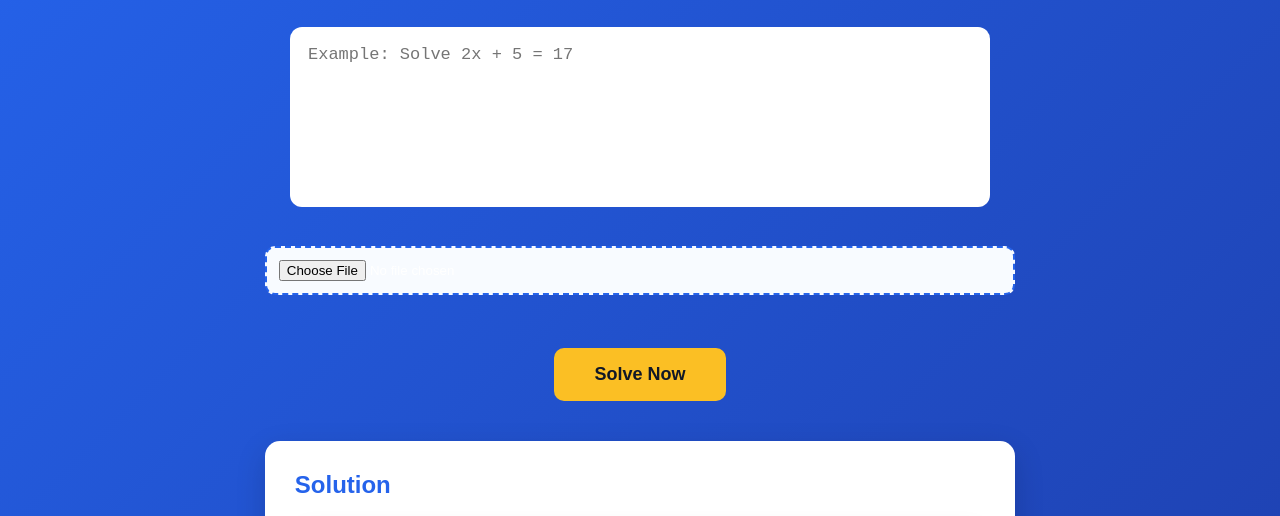
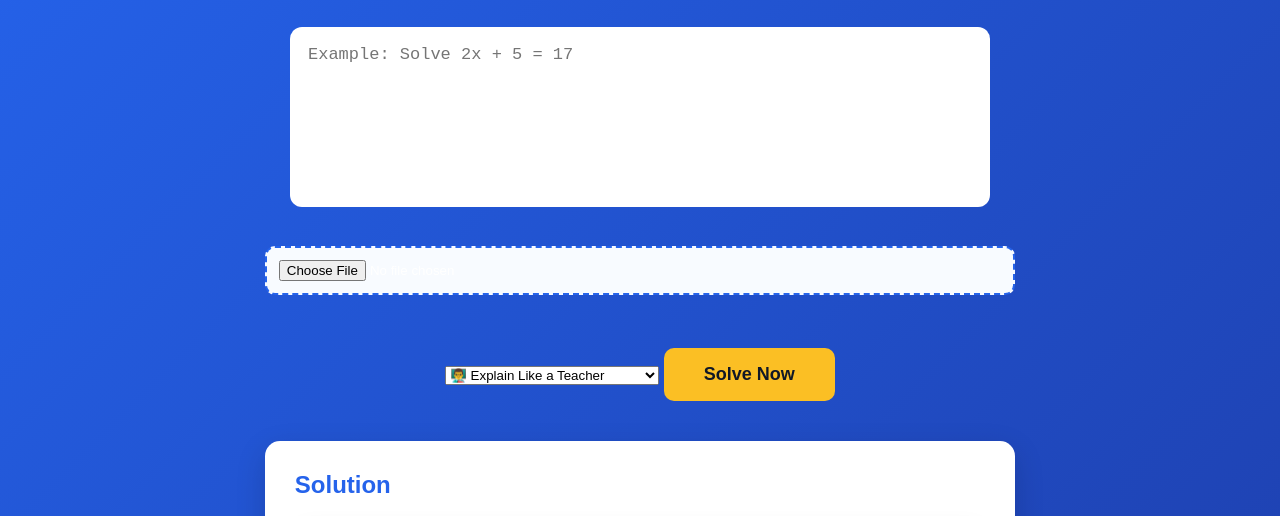
Before and after one commit to solvemaths206-afk/Mathhelper, a plain HTML site: page index.html in a window 1280 px wide. Shown: the part 223-739 px from the top of the page. Drawn offline with Linux system fonts and the light colour scheme.

Commit message:
Update index.html

```diff
--- a/index.html
+++ b/index.html
@@ -41,7 +41,12 @@
 </div>
 </div>
         <br>
-
+<select id="mode">
+    <option value="teacher">👨‍🏫 Explain Like a Teacher</option>
+    <option value="exam">📝 Exam Mode</option>
+    <option value="quick">⚡ Quick Answer</option>
+    <option value="practice">📖 Generate Practice Questions</option>
+</select>
         <button id="solveBtn">Solve Now</button>
   <div id="answerBox" class="answer-box">
 
```
